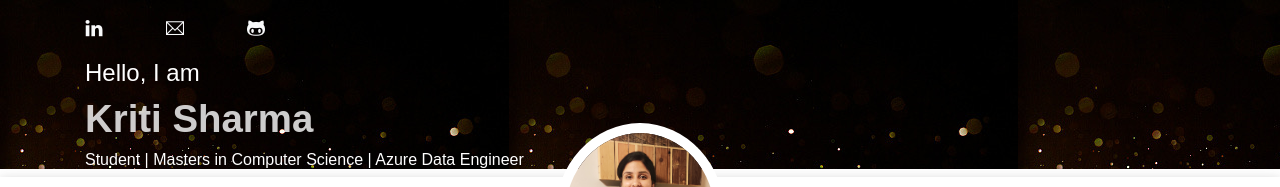
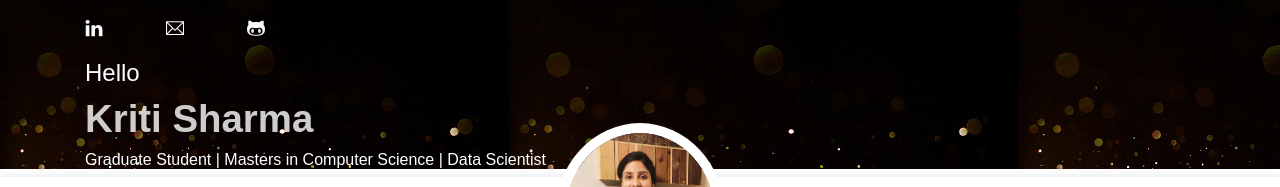
Before and after one commit to kritisharma-ud/kritisharma-ud.github.io, a plain HTML site: page index.html in a window 1280 px wide. Shown: the top 187 px of the page. Drawn offline with Linux system fonts and the light colour scheme; some packages are replaced by stand-ins of ours.

Commit message:
Update index.html

```diff
--- a/index.html
+++ b/index.html
@@ -22,9 +22,9 @@
                 <li class="social-item"><a class="social-link text-light" href="https://github.com/kritisharma-ud"><i class="ti-github" aria-hidden="true"></i></a></li>
             </ul>
             <div class="header-content">
-                <h4 class="header-subtitle" style="color: white;" >Hello, I am</h4>
+                <h4 class="header-subtitle" style="color: white;" >Hello</h4>
                 <h1 class="header-title" style="color: white;">Kriti Sharma</h1>
-                <h6 class="header-mono"  style="color: white;"> Student | Masters in Computer Science | Azure Data Engineer</h6>
+                <h6 class="header-mono"  style="color: white;"> Graduate Student | Masters in Computer Science | Data Scientist</h6>
             </div>
         </div>
     </header>
```
